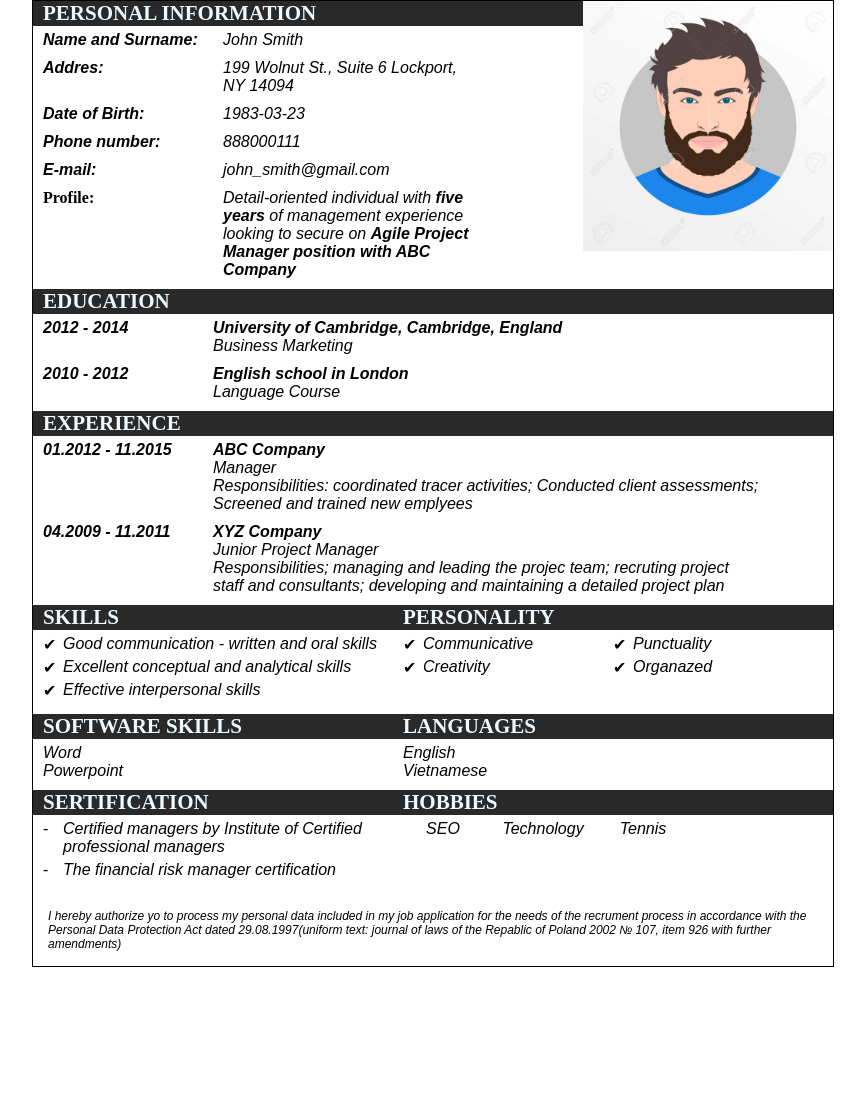
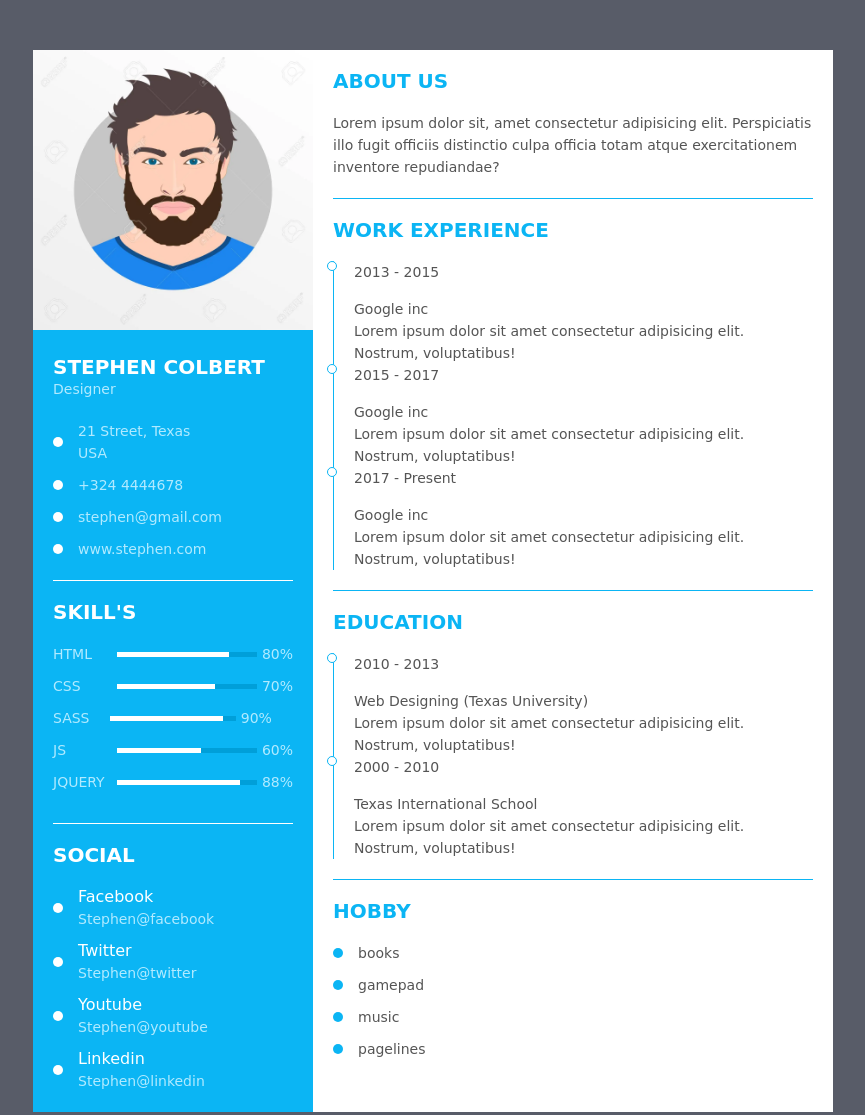
Before and after one commit to ViacheslavAnisimov/cv, a plain HTML site: page index.html in a window 1280 px wide. Shown: the whole page, without its empty margins (207-1072 px from the left). Before the commit the page ends 967 px from the top, so only its background shows below. Drawn offline with Linux system fonts and the light colour scheme.

Commit message:
changed sv

```diff
--- a/index.html
+++ b/index.html
@@ -4,215 +4,228 @@
     <meta charset="UTF-8" />
     <meta http-equiv="X-UA-Compatible" content="IE=edge" />
     <meta name="viewport" content="width=device-width, initial-scale=1.0" />
-    <title>Блочная верстка</title>
-    <link rel="stylesheet" type="text/css" href="styles.css" />
+    <title>Resume/CV</title>
+    <link rel="stylesheet" href="./styles/styles.css" />
   </head>
   <body>
-    <div id="container">
-      <img class="img" src="./male-avatar-icon-or-portrait-.webp" alt="photo" />
-
-      <div class="header">
-        <div class="header_inner"><h2>PERSONAL INFORMATION</h2></div>
+    <div class="resume">
+      <div class="resume_left">
+        <div class="img">
+          <img src="./images/male-avatar-icon-or-portrait-.webp" alt="img" />
         </div>
-
-      <div class="content">
-        <div class="content_all">
-          <div class="content_text_left"><p>Name and Surname:</p></div>
-          <div class="content_text_right"><p>John Smith</p></div>
+        <div class="resume_left_item">
+          <div class="title">
+            <p class="bold">Stephen Colbert</p>
+            <p class="regular">Designer</p>
           </div>
-        <div class="content_all">
-          <div class="content_text_left"><p>Addres:</p></div>
-          <div class="content_text_right">
-            <p>199 Wolnut St., Suite 6 Lockport, NY 14094</p>
+          <ul>
+            <li>
+              <div class="icon"></div>
+              <div class="data">
+                21 Street, Texas <br />
+                USA
+              </div>
+            </li>
+            <li>
+              <div class="icon"></div>
+              <div class="data">
+                <a href="tel:+3244444678">+324 4444678</a>
+                </div>
+            </li>
+            <li>
+              <div class="icon"></div>
+              <div class="data">
+                <a href="mailto:stephen@gmail.com">stephen@gmail.com</a>
+            </div>
+            </li>
+            <li>
+              <div class="icon"></div>
+              <div class="data">
+                <a href="https://www.stephen.com">www.stephen.com</a>
+            </div>
+            </li>
+          </ul>
+        </div>
+        <div class="resume_left_item resume_skills">
+          <div class="title">
+            <p class="bold">Skill's</p>
+          </div>
+          <ul>
+            <li>
+              <div class="skill_name">HTML</div>
+              <div class="skill_progress">
+                <span style="width: 80%"></span>
+              </div>
+              <div class="data">80%</div>
+            </li>
+            <li>
+              <div class="skill_name">CSS</div>
+              <div class="skill_progress">
+                <span style="width: 70%"></span>
+              </div>
+              <div class="data">70%</div>
+            </li>
+            <li>
+              <div class="skill_name">SASS</div>
+              <div class="skill_progress">
+                <span style="width: 90%"></span>
+              </div>
+              <div class="skill_name">90%</div>
+            </li>
+            <li>
+              <div class="skill_name">JS</div>
+              <div class="skill_progress">
+                <span style="width: 60%"></span>
+              </div>
+              <div class="data">60%</div>
+            </li>
+            <li>
+              <div class="skill_name">JQUERY</div>
+              <div class="skill_progress">
+                <span style="width: 88%"></span>
+              </div>
+              <div class="data">88%</div>
+            </li>
+          </ul>
+        </div>
+        <div class="resume_left_item">
+          <div class="title">
+            <p class="bold">SOCIAL</p>
+          </div>
+          <ul>
+            <li>
+              <div class="icon"></div>
+              <div class="data">
+                <p class="semi-bold">Facebook</p>
+                <p>Stephen@facebook</p>
+              </div>
+            </li>
+            <li>
+              <div class="icon"></div>
+              <div class="data">
+                <p class="semi-bold">Twitter</p>
+                <p>Stephen@twitter</p>
+                </div>
+            </li>
+            <li>
+              <div class="icon"></div>
+              <div class="data">
+                <p class="semi-bold">Youtube</p>
+                <p>Stephen@youtube</p>
+            </div>
+            </li>
+            <li>
+              <div class="icon"></div>
+              <div class="data">
+                <p class="semi-bold">Linkedin</p>
+                <p>Stephen@linkedin</p>
+            </div>
+            </li>
+          </ul>
         </div>
       </div>
-        <div class="content_all">
-          <div class="content_text_left"><p>Date of Birth:</p></div>
-          <div class="content_text_right"><p>1983-03-23</p></div>
-        </div>
-        <div class="content_all">
-          <div class="content_text_left"><p>Phone number:</p></div>
-          <div class="content_text_right"><p>888000111</p></div>
-        </div>
-        <div class="content_all">
-          <div class="content_text_left"><p>E-mail:</p></div>
-          <div class="content_text_right"><p>john_smith@gmail.com</p></div>
-        </div>
-        <div class="content_all">
-          <div class="content_text_left">Profile:</div>
-          <div class="content_text_right">
+      <div class="resume_right">
+        <div class="resume_right_item">
+          <div class="title bold">About us</div>
+          <div>
             <p>
-              Detail-oriented individual with <span>five years</span> of management
-              experience looking to secure on <span>Agile Project Manager position
-              with ABC Company</span>
+              Lorem ipsum dolor sit, amet consectetur adipisicing elit.
+              Perspiciatis illo fugit officiis distinctio culpa officia totam
+              atque exercitationem inventore repudiandae?
             </p>
           </div>
         </div>
+        <div class="resume_right_item">
+          <div class="title bold">WORK EXPERIENCE</div>
+          <div>
+            <div class="works-box">
+              <div class="works-item">
+                <div class="date">2013 - 2015</div>
+                <div class="info">Google inc</div>
+                <div class="description">
+                  Lorem ipsum dolor sit amet consectetur adipisicing elit.
+                  Nostrum, voluptatibus!
                 </div>
-      <div class="clear"></div>
-      <div class="header">
-        <div class="header_inner"><h2>EDUCATION</h2></div>
+                <div class="cir"></div>
               </div>
-      <div class="content">
-        <div class="content_all">
-          <div class="content_text_left"><p>2012 - 2014</p></div>
-          <div class="content_education">
-            <p><span>University of Cambridge, Cambridge, England</span></p>
-            <p>Business Marketing</p>
+              <div class="works-item">
+                <div class="date">2015 - 2017</div>
+                <div class="info">Google inc</div>
+                <div class="description">
+                  Lorem ipsum dolor sit amet consectetur adipisicing elit.
+                  Nostrum, voluptatibus!
                 </div>
+                <div class="cir"></div>
               </div>
-        <div class="content_all">
-          <div class="content_text_left"><p>2010 - 2012</p></div>
-          <div class="content_education">
-            <p><span>English school in London</p>
-            <p>Language Course</p>
+              <div class="works-item">
+                <div class="date">2017 - Present</div>
+                <div class="info">Google inc</div>
+                <div class="description">
+                  Lorem ipsum dolor sit amet consectetur adipisicing elit.
+                  Nostrum, voluptatibus!
+                </div>
+                <div class="cir"></div>
               </div>
             </div>
           </div>
-      <div class="clear"></div>
-      <div class="header">
-        <div class="header_inner"><h2>EXPERIENCE</h2></div>
         </div>
-      <div class="content">
-        <div class="content_all">
-          <div class="content_text_left"><p>01.2012 - 11.2015</p></div>
-          <div class="content_education">
-            <p><span>ABC Company</span></p>
-            <p>Manager</p>
-            <p>
-              Responsibilities: coordinated tracer activities; Conducted client
-              assessments; Screened and trained new emplyees
-            </p>
+        <div class="resume_right_item">
+          <div class="title bold">EDUCATION</div>
+          <div>
+            <div class="works-box">
+              <div class="works-item">
+                <div class="date">2010 - 2013</div>
+                <div class="info">Web Designing (Texas University)</div>
+                <div class="description">
+                  Lorem ipsum dolor sit amet consectetur adipisicing elit.
+                  Nostrum, voluptatibus!
                 </div>
+                <div class="cir"></div>
               </div>
-        <div class="content_all">
-          <div class="content_text_left"><p>04.2009 - 11.2011</p></div>
-          <div class="content_education">
-            <p><span>XYZ Company</span></p>
-            <p>Junior Project Manager</p>
-            <p>
-              Responsibilities; managing and leading the projec team; recruting
-              project staff and consultants; developing and maintaining a
-              detailed project plan
-            </p>
+              <div class="works-item">
+                <div class="date">2000 - 2010</div>
+                <div class="info">Texas International School</div>
+                <div class="description">
+                  Lorem ipsum dolor sit amet consectetur adipisicing elit.
+                  Nostrum, voluptatibus!
+                </div>
+                <div class="cir"></div>
               </div>
             </div>
           </div>
-      <div class="clear"></div>
-      <div class="header">
-        <div class="header_inner"><h2>SKILLS</h2></div>
-        <div class="header_inner"><h2>PERSONALITY</h2></div>
-        <div class="clear"></div>
         </div>
-      <div class="content">
-        <div class="content">
-          <div class="content_all">
-            <div class="content_text_skills">
-              <ul class="ul_skills">
-                <li class="li_skills">
-                  <p>Good communication - written and oral skills</p>
+        <div class="resume_right_item">
+          <div class="title bold">HOBBY</div>
+          <div>
+            <ul>
+              <li>
+                <div class="icon"></div>
+                <div class="data">
+                  <p>books</p>
+                </div>
               </li>
-                <li class="li_skills">
-                  <p>Excellent conceptual and analytical skills</p>
+              <li>
+                <div class="icon"></div>
+                <div class="data">
+                  <p>gamepad</p>
+                </div>
               </li>
-                <li class="li_skills">
-                  <p>Effective interpersonal skills</p>
+              <li>
+                <div class="icon"></div>
+                <div class="data">
+                  <p>music</p>
+              </div>
               </li>
-              </ul>
+              <li>
+                <div class="icon"></div>
+                <div class="data">
+                  <p>pagelines</p>
               </div>
-            <div class="content_personality">
-              <ul>
-                <li class="li_skills">
-                  <p>Communicative</p>
-                </li>
-                <li class="li_skills">
-                  <p>Creativity</p>
-                </li>
-              </ul>
-            </div>
-            <div class="content_personality">
-              <ul>
-                <li class="li_skills">
-                  <p>Punctuality</p>
-                </li>
-                <li class="li_skills">
-                  <p>Organazed</p>
               </li>
             </ul>
           </div>
         </div>
       </div>
     </div>
-      <div class="clear"></div>
-      <div class="header">
-        <div class="header_inner"><h2>SOFTWARE SKILLS</h2></div>
-        <div class="header_inner"><h2>LANGUAGES</h2></div>
-        <div class="clear"></div>
-      </div>
-      <div class="content">
-        <div class="content">
-          <div class="content_all">
-            <div class="content_text_skills">
-              <ul class="ul_soft_skills">
-                <li>
-                  <p>Word</p>
-                </li>
-                <li>
-                  <p>Powerpoint</p>
-                </li>
-              </ul>
-            </div>
-            <div class="content_text_skills">
-              <ul class="ul_soft_skills">
-                <li>
-                  <p>English</p>
-                </li>
-                <li>
-                  <p>Vietnamese</p>
-                </li>
-              </ul>
-            </div>
-        </div>
-      </div>
-      <div class="clear"></div>
-      <div class="header">
-        <div class="header_inner"><h2>SERTIFICATION</h2></div>
-        <div class="header_inner"><h2>HOBBIES</h2></div>
-        <div class="clear"></div>
-      </div>
-      <div class="content">
-        <div class="content">
-          <div class="content_all">
-            <div class="content_text_skills">
-              <ul>
-                <li class="li_sertification">
-                  <p>
-                    Certified managers by Institute of Certified professional managers
-                  </p>
-                </li>
-                <li class="li_sertification">
-                  <p>The financial risk manager certification</p>
-                </li>
-              </ul>
-            </div>
-            <div class="content_hobbies">
-              <p>SEO</p>
-            </div>
-            <div class="content_hobbies">
-              <p>Technology</p>
-            </div>
-            <div class="content_hobbies">
-              <p>Tennis</p>
-            </div>
-        </div>
-      </div>
-      <div class="clear"></div>
-      <div class="footer">
-        <p>
-          I hereby authorize yo to process my personal data included in my job application for the needs of the recrument process in accordance with the
-          Personal Data Protection Act dated 29.08.1997(uniform text: journal of laws of the Repablic of Poland 2002 № 107, item 926 with further amendments)
-        </p>
-      </div>
-    </div>
   </body>
 </html>
--- a/styles.css
+++ /dev/null
@@ -1,141 +0,0 @@
-* {
-    padding: 0;
-    margin: 0;
-}
-
-span {
-    font-weight: bold;
-}
-
-.header {
-    margin-bottom: 5px;
-    background: rgb(41, 41, 41);
-    width: 100%;
-    height: 25px;
-}
-
-.header_inner {
-    padding-left: 10px;
-    float: left;
-    color: aliceblue;
-    font-size: 14px;
-    text-align: left;
-    width: 350px;
-    height: auto;
-}
-
-#container {
-    border: solid 1px;
-    margin: auto auto;
-    text-align: center;
-    width: 800px;
-    height: auto;
-}
-
-.img {
-    float: right;
-    width: 250px;
-    height: 250px;
-}
-
-.content {
-    text-align: left;
-    width: 100%;
-    height: auto;
-    margin-bottom: 5px;
-}
-
-.content_text_left {
-    float: left;
-    text-align: left;
-    font-weight: bold;
-    width: 170px;
-    height: auto;
-    padding-left: 10px;
-    padding-bottom: 10px;
-}
-
-.content_text_right {
-    float: left;
-    text-align: left;
-    width: 250px;
-    height: auto;
-    padding-left: 10px;
-    padding-bottom: 10px;
-}
-
-.content_text_skills {
-    float: left;
-    text-align: left;
-    width: 350px;
-    height: auto;
-    padding-left: 10px;
-    padding-bottom: 10px;
-}
-
-.content_personality {
-    float: left;
-    text-align: left;
-    width: 200px;
-    height: auto;
-    padding-left: 10px;
-    padding-bottom: 10px;
-}
-
-.content_hobbies {
-    float: left;
-    text-align: center;
-    width: 100px;
-    height: auto;
-    padding-bottom: 10px;
-}
-
-.content_education {
-    float: left;
-    text-align: left;
-    width: 550px;
-    height: auto;
-    padding-bottom: 10px;
-}
-
-p {
-    font-family: Arial, Helvetica, sans-serif;
-    font-style: italic;
-}
-ul {
-    list-style: none;
-}
-
-.li_skills {
-    padding-left: 20px;
-    position: relative;
-    padding-bottom: 5px;
-}
-
-.li_skills::before {
-    content: '✔';
-    position: absolute; top: 0; left: 0;
-    color: black;
-}
-
-.li_sertification {
-    padding-left: 20px;
-    position: relative;
-    padding-bottom: 5px;
-}
-
-.li_sertification::before {
-    content: '-';
-    position: absolute; top: 0; left: 0;
-    color: black;
-}
-
-.clear {
-    clear:both;
-}
-
-.footer {
-    margin: 10px;
-    padding: 5px;
-    font-size: 12px;
-}
--- /dev/null
+++ b/styles/styles.css
@@ -0,0 +1,187 @@
+* {
+    margin: 0;
+    padding: 0;
+    box-sizing: border-box;
+    list-style: none;
+    font-family: "Dejavu Sans", sans-serif;
+}
+
+body {
+    background: #585c68;
+    font-size: 14px;
+    line-height: 22px;
+    color: #555555;
+}
+
+.bold {
+    font-weight: 700;
+    font-size: 20px;
+    text-transform: uppercase;
+}
+
+.semi-bold {
+    font-weight: 500;
+    font-size: 16px;
+}
+
+.resume_left_item .bold {
+    color:white;
+}
+
+.resume .resume_left .regular {
+    color: #b1eaff;
+}
+
+.resume {
+    width: 800px;
+    height: auto;
+    display: flex;
+    margin: 50px auto;
+}
+
+.resume_left {
+    width: 280px;
+    background-color: #0bb5f4;
+}
+
+.resume_left_item {
+    padding: 20px 0 20px 0;
+    margin: 0 20px 0 20px;
+    border-bottom: 1px solid white;
+}
+
+.resume .resume_left ul li {
+    display: flex;
+    margin-bottom: 10px;
+    align-items: center;
+}
+
+.resume .resume_left ul li:last-child {
+    margin-bottom: 0;
+}
+
+.resume .resume_left_item:last-child {
+    border: 0;
+}
+
+.resume .resume_right_item:last-child {
+    border: 0;
+}
+
+.resume .resume_left ul li .icon {
+    width: 10px;
+    height: 10px;
+    background: #fff;
+    color: #0bb5f4;
+    border-radius: 50%;
+    margin-right: 15px;
+    font-size: 16px;
+    position: relative;
+}
+
+.resume .resume_left ul li .data {
+    color: #b1eaff;
+}
+
+.resume .resume_left .resume_skills ul li {
+    display: flex;
+    margin-bottom: 10px;
+    color: #b1eaff;
+    justify-content: space-between;
+    align-items: center;
+}
+
+.resume .resume_left .resume_left_item ul li .skill_name {
+    width: 25%;
+}
+
+.resume .resume_left .resume_left_item ul li .skill_progress {
+    width: 60%;
+    margin: 0 5px;
+    height: 5px;
+    background: #009fd9;
+    position: relative;
+}
+
+.resume .resume_left .resume_left_item ul li .skill_progress span {
+    position: absolute;
+    top: 0;
+    left: 0;
+    height: 100%;
+    background: #fff;
+}
+
+.resume_left img {
+    width: 100%;
+}
+
+.resume .resume_left .semi-bold {
+    color: #fff;
+
+}
+
+.resume_right {
+    width: 520px;
+    background: #fff;
+}
+
+.resume_right_item {
+    padding: 20px 0 20px 0;
+    margin: 0 20px 0 20px;
+    border-bottom: 1px solid #0bb5f4;
+}
+
+.resume_right_item .title {
+    color:#0bb5f4;
+}
+
+.resume .resume_right ul li {
+    display: flex;
+    margin-bottom: 10px;
+    align-items: center;
+}
+
+.resume .resume_right_item ul li .icon {
+    width: 10px;
+    height: 10px;
+    background: #0bb5f4;
+    color: #0bb5f4;
+    border-radius: 50%;
+    margin-right: 15px;
+    font-size: 16px;
+    position: relative;
+}
+
+.works-item {
+    padding-left: 20px;
+    border-left: 1px solid #0bb5f4;
+    position: relative;
+}
+
+.works-item .date {
+    margin-bottom: 15px;
+}
+
+ .title {
+    margin-bottom: 20px;
+}
+
+.cir {
+    height: 10px;
+    width: 10px;
+    border: 1px solid #0bb5f4;
+    border-radius: 10px;
+    position: absolute;
+    left: -7px;
+    top: 0;
+    background-color: white;
+}
+
+a {
+    color: #b1eaff;
+    text-decoration: none;
+}
+
+a:hover {
+    text-decoration: underline;
+}
```
Also changed, not shown: images/male-avatar-icon-or-portrait-.webp (renamed from male-avatar-icon-or-portrait-.webp). Lines whose indentation alone changed are shown as unchanged.
